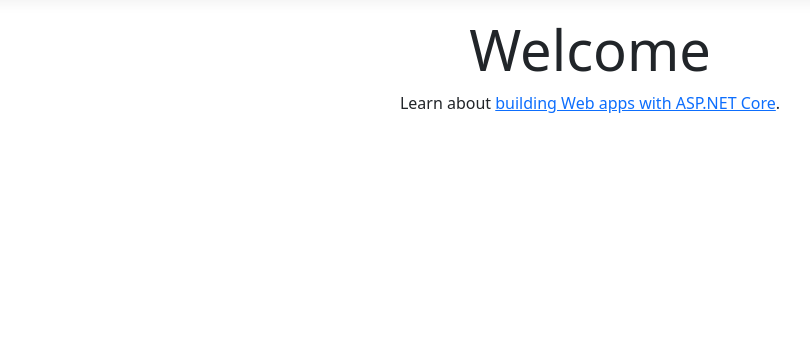
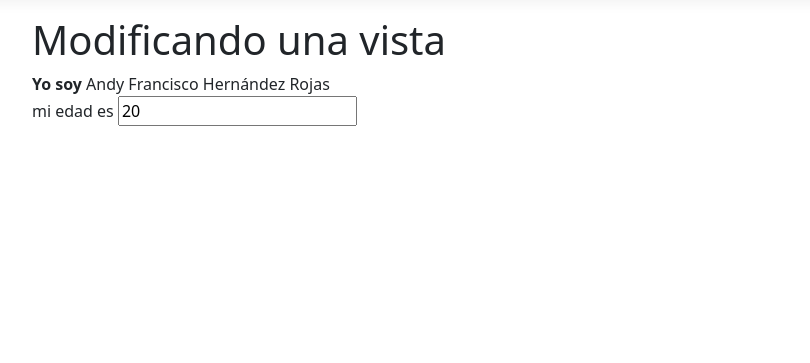
Before and after one commit to andyhr12004/Andy_Labs_2025, an ASP.NET Core app: page / in a window 1280 px wide. Shown: the part 57-420 px from the top of the page, without its empty margins (50-860 px from the left). Run offline with ASP.NET Core 8, Linux system fonts and the light colour scheme; style sheets or scripts are compiled from the project's sources.

Commit message:
Modificacion de html index para la pagina y la vista

```diff
--- a/Laboratorio1_C23785/Views/Home/Index.cshtml
+++ b/Laboratorio1_C23785/Views/Home/Index.cshtml
@@ -1,8 +1,23 @@
 @{
-    ViewData["Title"] = "Home Page";
+    ViewData["Title"] = "Mi primera vista";
+    string autor = "Andy Francisco Hernández Rojas";
+    int edad = 20;
 }
+<html>
+<head>
+    <title> @ViewBag.Title</title>
+</head>
+<body>
+    <div>
+        <h1>Modificando una vista</h1>
+        <p>
+            <strong> Yo soy</strong> @autor<br/>
+            mi edad es <input type="number" value="@edad" placeholder="Escriba su edad"/>
 
-<div class="text-center">
-    <h1 class="display-4">Welcome</h1>
-    <p>Learn about <a href="https://learn.microsoft.com/aspnet/core">building Web apps with ASP.NET Core</a>.</p>
-</div>
+        </p>
+    </div>
+</body>
+
+
+
+</html>
```
